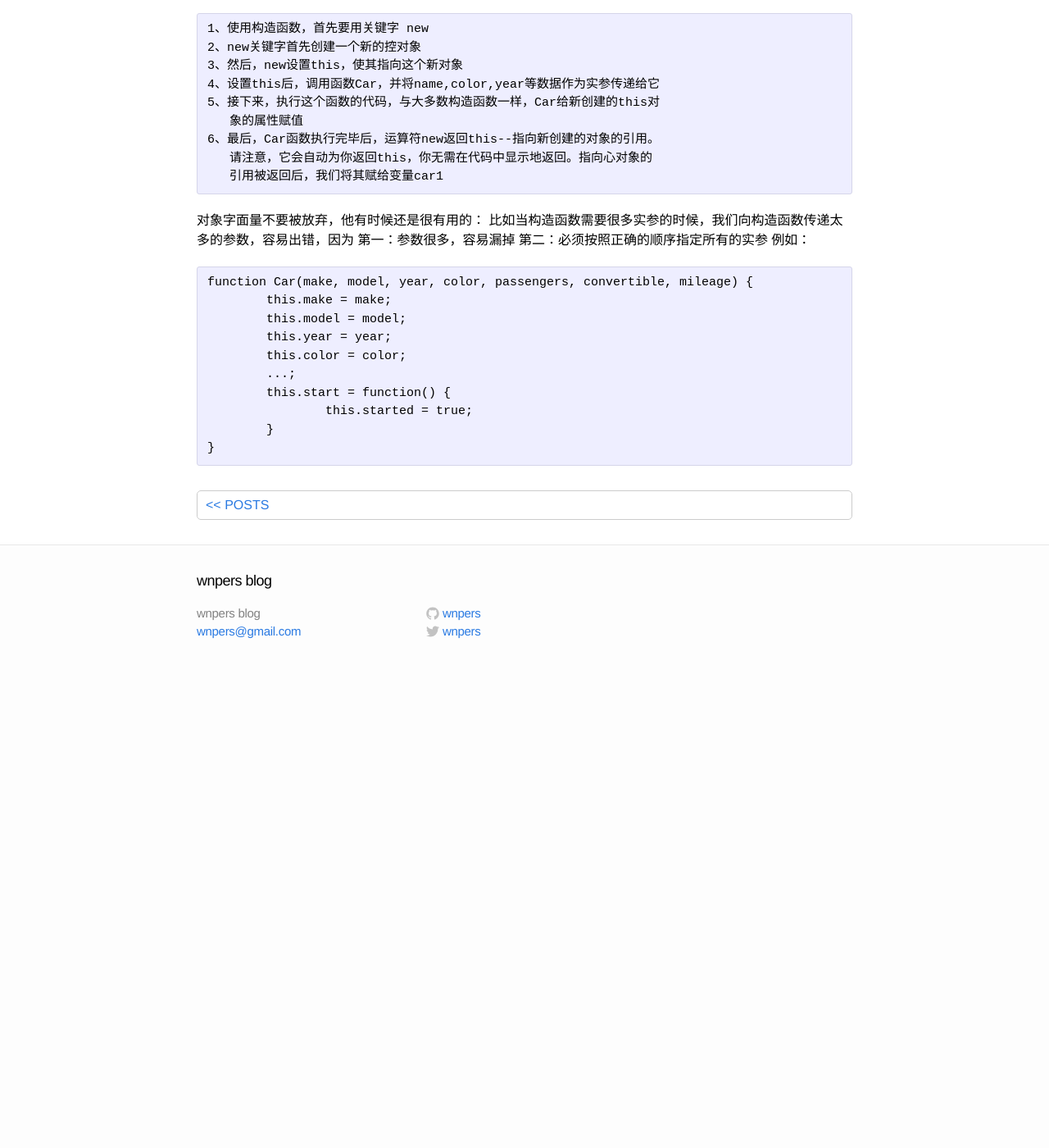
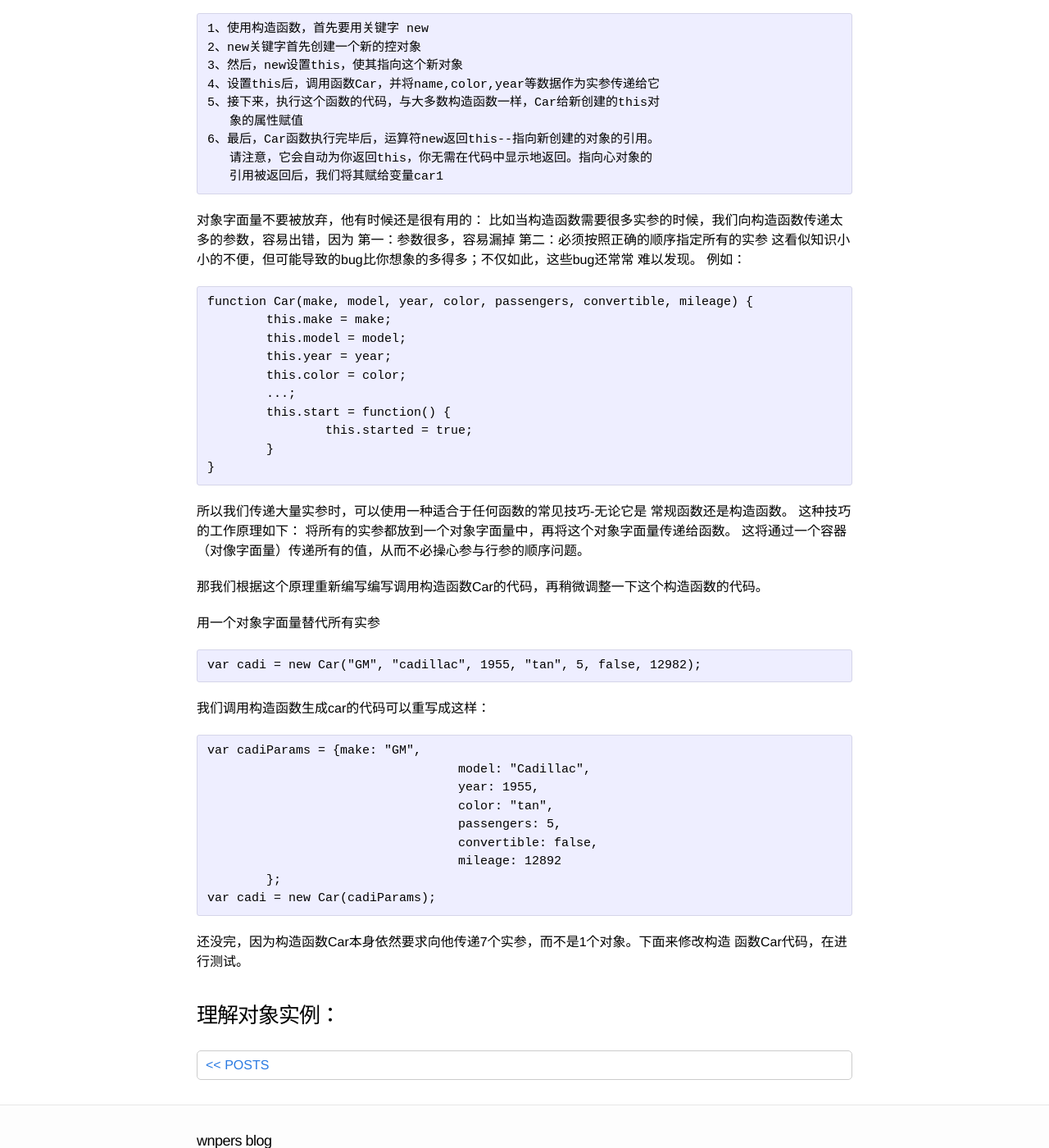
Before and after one commit to wnpers/blog, a Jekyll site: the page built from _posts/2019-06-11-you-must-know-js-1.markdown, in a window 1280 px wide and 1400 px high, scrolled down 1166 px. Shown: the whole window at 82% size. Built offline with Jekyll 4.4.1, drawn with Linux system fonts in a browser that asks for light colours; before the commit the page ends 1993 px from its top, so only the background shows below that.

Commit message:
edit post:you must know js 1

```diff
--- a/_posts/2019-06-11-you-must-know-js-1.markdown
+++ b/_posts/2019-06-11-you-must-know-js-1.markdown
@@ -61,6 +61,8 @@ var car1 = new Car(name,color,year);
 比如当构造函数需要很多实参的时候，我们向构造函数传递太多的参数，容易出错，因为
 第一：参数很多，容易漏掉
 第二：必须按照正确的顺序指定所有的实参
+这看似知识小小的不便，但可能导致的bug比你想象的多得多；不仅如此，这些bug还常常
+难以发现。
 例如：
 
 	function Car(make, model, year, color, passengers, convertible, mileage) {
@@ -73,3 +75,32 @@ var car1 = new Car(name,color,year);
 			this.started = true;
 		}
 	}
+
+所以我们传递大量实参时，可以使用一种适合于任何函数的常见技巧-无论它是
+常规函数还是构造函数。
+这种技巧的工作原理如下：
+将所有的实参都放到一个对象字面量中，再将这个对象字面量传递给函数。
+这将通过一个容器（对像字面量）传递所有的值，从而不必操心参与行参的顺序问题。
+
+那我们根据这个原理重新编写编写调用构造函数Car的代码，再稍微调整一下这个构造函数的代码。
+
+用一个对象字面量替代所有实参
+
+	var cadi = new Car("GM", "cadillac", 1955, "tan", 5, false, 12982);
+
+我们调用构造函数生成car的代码可以重写成这样：
+
+	var cadiParams = {make: "GM",
+					  model: "Cadillac",
+					  year: 1955,
+					  color: "tan",
+					  passengers: 5,
+					  convertible: false,
+					  mileage: 12892
+		};
+	var cadi = new Car(cadiParams);
+
+还没完，因为构造函数Car本身依然要求向他传递7个实参，而不是1个对象。下面来修改构造
+函数Car代码，在进行测试。
+
+### 理解对象实例：
```
